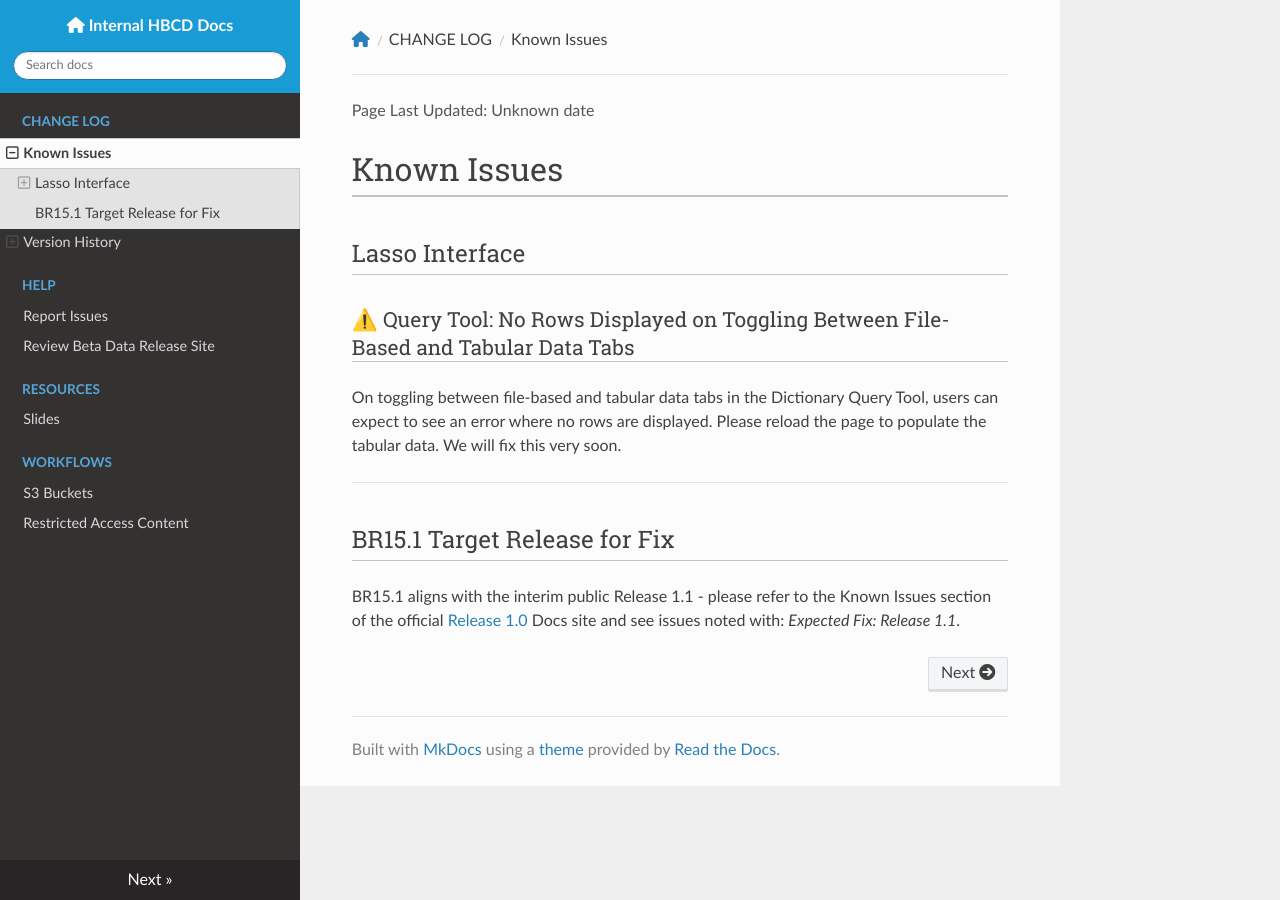
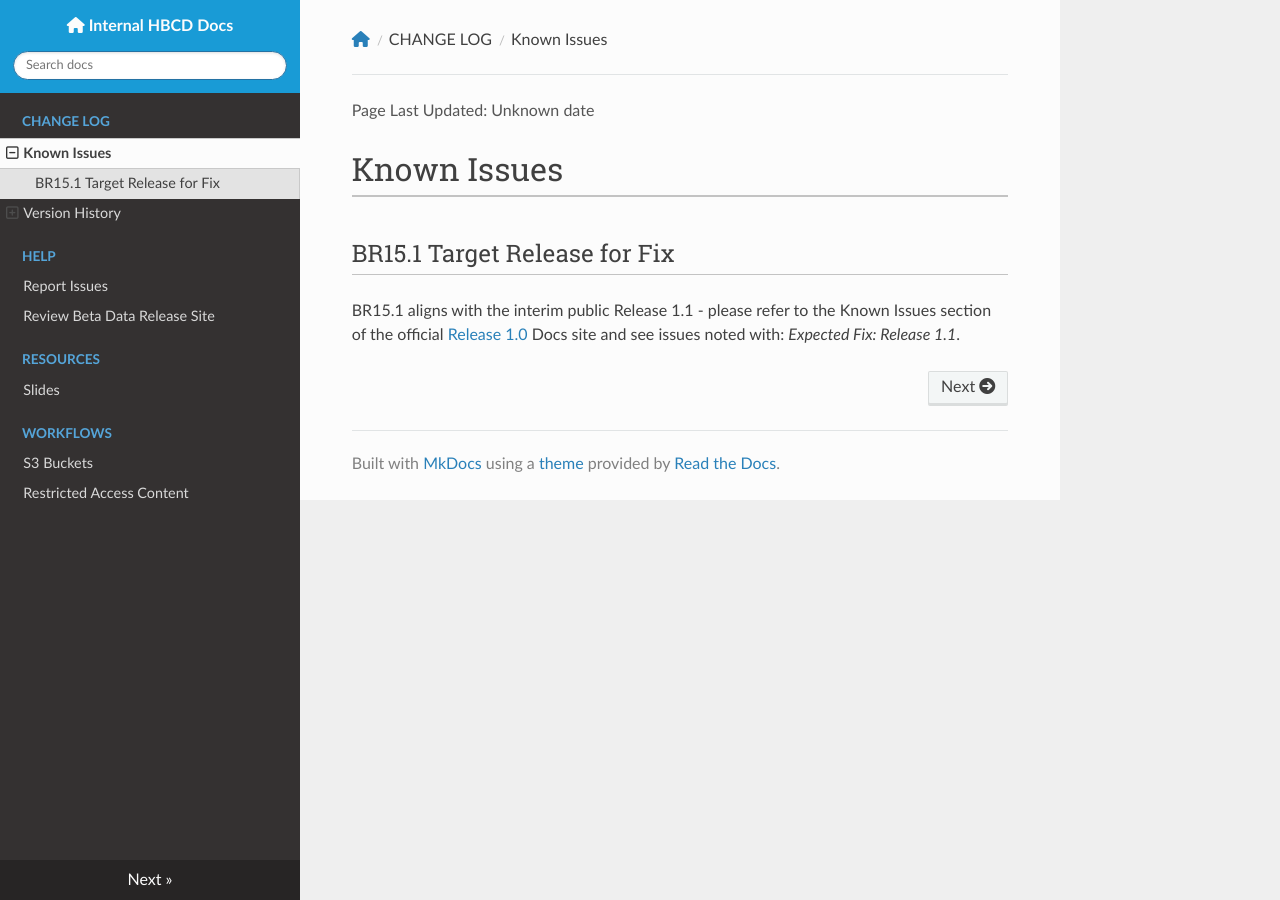
Before and after one commit to DCAN-Labs/hbcd-docs-internal, an MkDocs documentation site: the page built from docs/changelog/knownissues.md, in a window 1280 px wide. Built offline with MkDocs 1.6.1, drawn with Linux system fonts in a browser that asks for light colours; nearby versions of some CDN libraries.

Commit message:
remove lasso known issue

```diff
--- a/docs/changelog/knownissues.md
+++ b/docs/changelog/knownissues.md
@@ -1,11 +1,4 @@
 # Known Issues
-
-## Lasso Interface
-
-### ⚠️ Query Tool: No Rows Displayed on Toggling Between File-Based and Tabular Data Tabs
-On toggling between file-based and tabular data tabs in the Dictionary Query Tool, users can expect to see an error where no rows are displayed. Please reload the page to populate the tabular data. We will fix this very soon.
-
----------------
 
 ## BR15.1 Target Release for Fix
 
```
